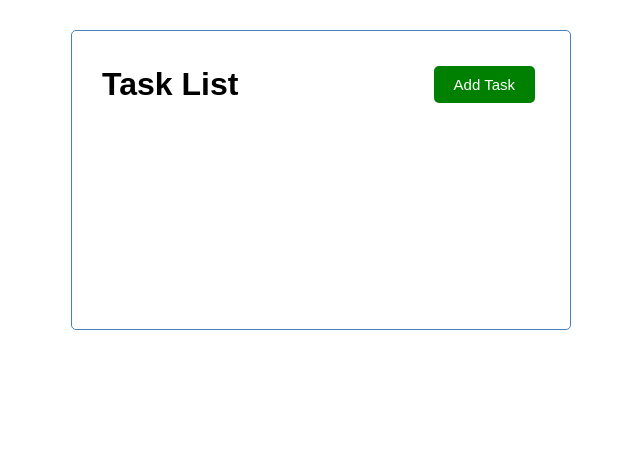
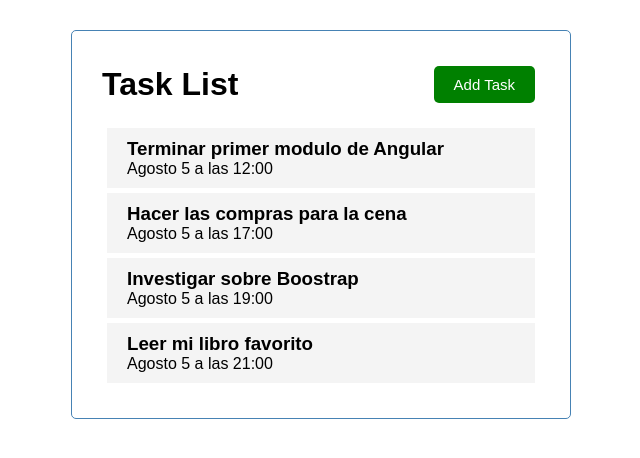
Before and after one commit to FranciscoTramontini/My_Task_List, an Angular app: page / in a window 1280 px wide. Shown: the top 458 px of the page, without its empty margins (319-959 px from the left). Built offline with nearby package versions, Linux system fonts and the light colour scheme.

Commit message:
lista de items

```diff
--- a/src/app/app.component.html
+++ b/src/app/app.component.html
@@ -1,3 +1,4 @@
 <div class="container">
     <app-header></app-header>
+    <app-tasks></app-tasks>
 </div>
--- a/src/app/app.component.ts
+++ b/src/app/app.component.ts
@@ -6,5 +6,5 @@
   styleUrls: ['./app.component.css']
 })
 export class AppComponent {
-
+  title = 'task-list';
 }
--- a/src/app/app.module.ts
+++ b/src/app/app.module.ts
@@ -4,12 +4,16 @@
 import { AppComponent } from './app.component';
 import { HeaderComponent } from './components/header/header.component';
 import { ButtonComponent } from './components/button/button.component';
+import { TasksComponent } from './components/tasks/tasks.component';
+import { TasksItemComponent } from './components/tasks-item/tasks-item.component';
 
 @NgModule({
   declarations: [
     AppComponent,
     HeaderComponent,
-    ButtonComponent
+    ButtonComponent,
+    TasksComponent,
+    TasksItemComponent
   ],
   imports: [
     BrowserModule
--- /dev/null
+++ b/src/app/components/tasks-item/tasks-item.component.css
@@ -0,0 +1,16 @@
+.task {
+    background-color: #f4f4f4;
+    margin: 5px;
+    padding: 10px 20px;
+    cursor: pointer;
+}
+
+.task.reminder {
+    border-left: 5px solid green;
+}
+
+.task h3{
+    display: flex;
+    align-items: center;
+    justify-content: space-between;
+}
--- /dev/null
+++ b/src/app/components/tasks-item/tasks-item.component.html
@@ -0,0 +1,5 @@
+<div class="task">
+    <h3>{{task.text}}</h3>
+    <p>{{task.day}}</p>
+
+</div>
--- /dev/null
+++ b/src/app/components/tasks-item/tasks-item.component.ts
@@ -0,0 +1,17 @@
+import { Component, OnInit, Input } from '@angular/core';
+import {Task} from '../../task'
+import {TASKS} from '../../mosk-tasks'
+@Component({
+  selector: 'app-tasks-item',
+  templateUrl: './tasks-item.component.html',
+  styleUrls: ['./tasks-item.component.css']
+})
+export class TasksItemComponent implements OnInit {
+  @Input() task: Task = TASKS[0];
+
+  constructor() { }
+
+  ngOnInit(): void {
+  }
+
+}
--- /dev/null
+++ b/src/app/components/tasks/tasks.component.html
@@ -0,0 +1,5 @@
+<app-tasks-item
+    *ngFor= "let task of tasks"
+    [task] = "task"
+    >
+</app-tasks-item>
--- /dev/null
+++ b/src/app/components/tasks/tasks.component.ts
@@ -0,0 +1,17 @@
+import { Component, OnInit } from '@angular/core';
+import {Task} from '../../task';
+import {TASKS} from '../../mosk-tasks';
+
+@Component({
+  selector: 'app-tasks',
+  templateUrl: './tasks.component.html',
+  styleUrls: ['./tasks.component.css']
+})
+export class TasksComponent implements OnInit {
+  tasks: Task[] = TASKS;
+  constructor() { }
+
+  ngOnInit(): void {
+  }
+
+}
--- a/src/app/mosk-tasks.ts
+++ b/src/app/mosk-tasks.ts
@@ -1,5 +1,5 @@
 import {Task} from "./task"
-export const TASK: Task[] = [
+export const TASKS: Task[] = [
     {
         id: 1,
         text: "Terminar primer modulo de Angular",
```
Also changed, not shown: src/app/components/tasks/tasks.component.css (added).
